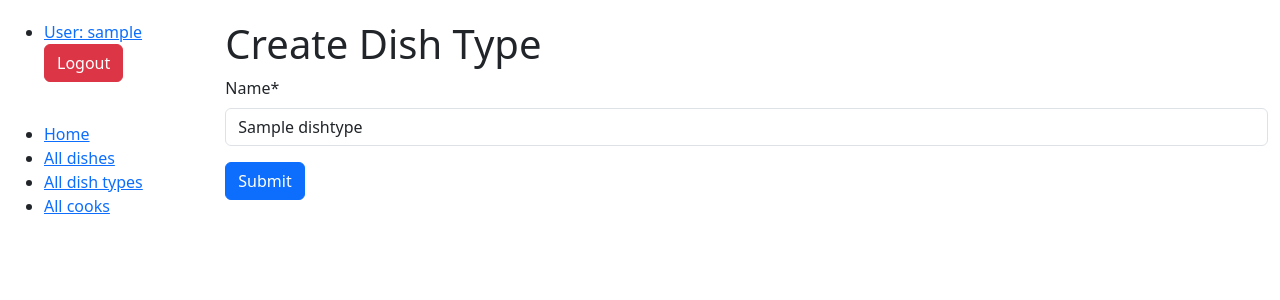
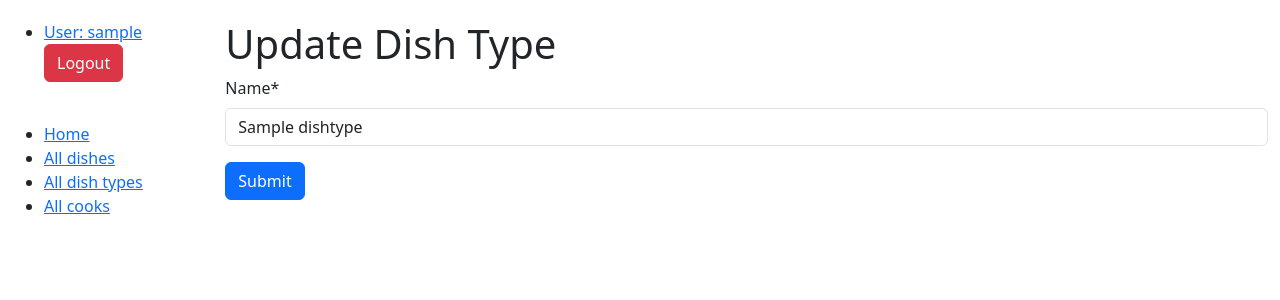
Before and after one commit to Komar88lvl/shynok, a Django app: page /kitchen/dish-types/1/update/ in a window 1280 px wide. Shown: the top 300 px of the page. Run offline with Django 5.2, Linux system fonts and the light colour scheme; a user stored in the database is signed in; tables that the repository leaves empty hold one stand-in row (values such as "Sample post"); some libraries are stand-ins or nearby versions.

Commit message:
Fix update/create name in dish type form template
-add yesno template engine

```diff
--- a/templates/kitchen/dish_type_form.html
+++ b/templates/kitchen/dish_type_form.html
@@ -2,7 +2,7 @@
 {% load crispy_forms_filters %}
 
 {% block content %}
-	<h1>Create Dish Type</h1>
+	<h1>{{ object|yesno:"Update, Create" }} Dish Type</h1>
   <form action="" method="post" novalidate>
     {% csrf_token %}
     {{ form|crispy }}
```
